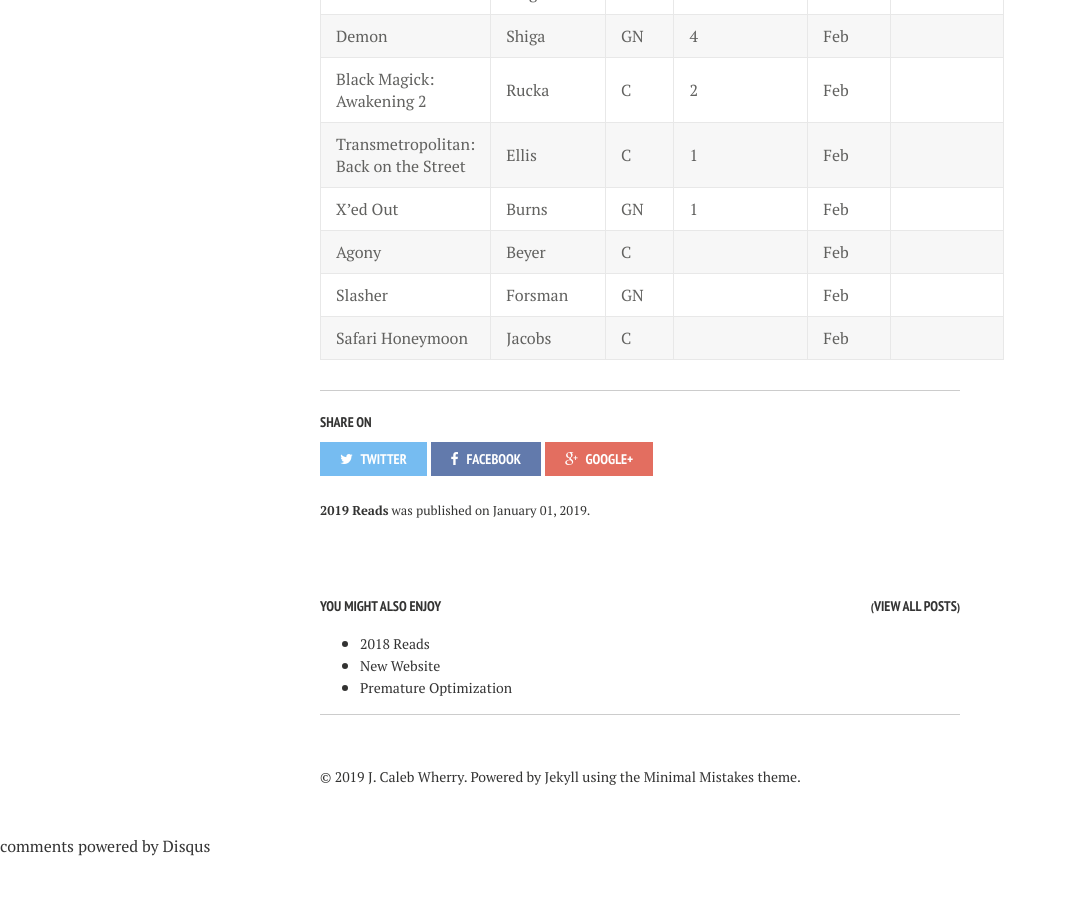
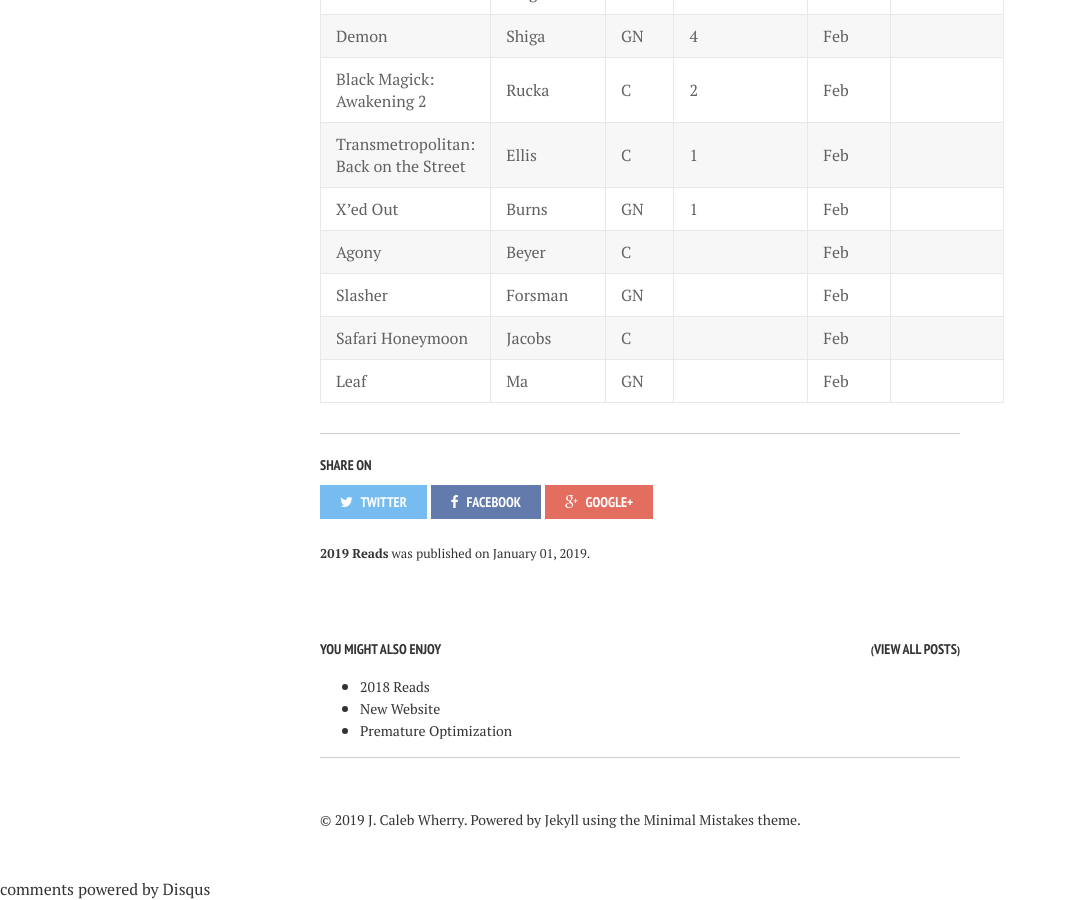
Before and after one commit to calebwherry/calebwherry.github.io, a Jekyll site: the page built from _posts/2019-01-01-2019-Reads.md, in a window 1280 px wide and 900 px high, scrolled down 3401 px. Shown: the whole window, without its empty margins (0-1067 px from the left). Built offline with Jekyll 4.4.1, drawn with Linux system fonts in a browser that asks for light colours; nearby versions of some CDN libraries; comment, search, counter and statistics services are not loaded; before the commit the page ends 4258 px from its top, so only the background shows below that.

Commit message:
Added 2019 reads

```diff
--- a/_posts/2019-01-01-2019-Reads.md
+++ b/_posts/2019-01-01-2019-Reads.md
@@ -77,3 +77,4 @@ Note: Under 'Issue/Volume', '#' denotes a single comic issue. Otherwise, it is a
 | Agony                                  | Beyer      | C     |              | Feb          |                                               |
 | Slasher                                | Forsman    | GN    |              | Feb          |                                               |
 | Safari Honeymoon                       | Jacobs     | C     |              | Feb          |                                               |
+| Leaf                                   | Ma         | GN    |              | Feb          |                                               |
```
